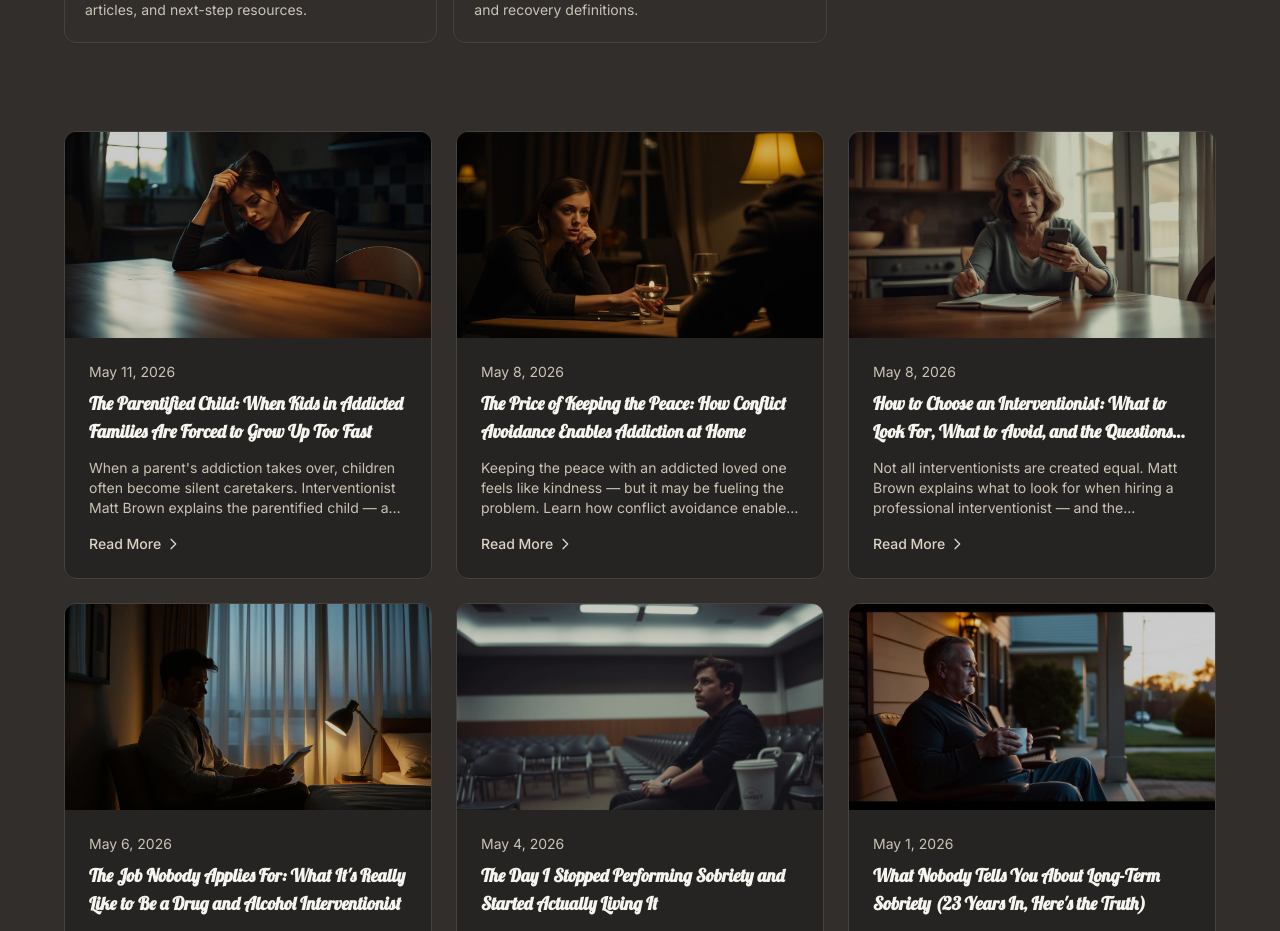
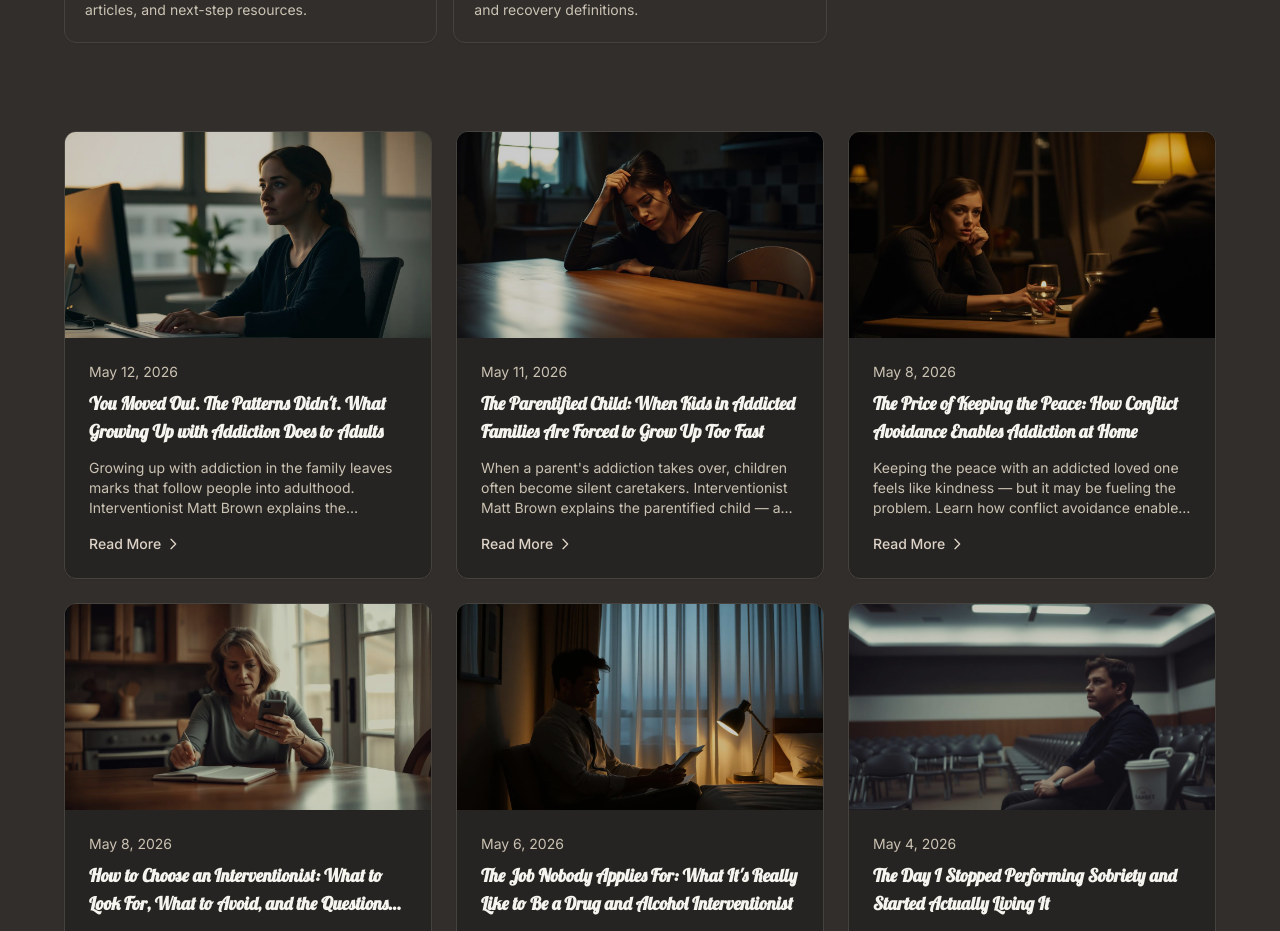
Before and after one commit to MattBrown0406/partywreckera, a React (Vite) app: page /blog in a window 1280 px wide. Shown: the part 820-1751 px from the top of the page. Built offline with nearby package versions, Linux system fonts and the light colour scheme; no server answers; the HTML template or start-up script is replaced by a standard one.

Commit message:
Changes
Co-authored-by: MattBrown0406 <249998524+MattBrown0406@users.noreply.github.com>

```diff
--- a/src/data/blogData.ts
+++ b/src/data/blogData.ts
@@ -104,6 +104,15 @@ export interface BlogArticle {
 }
 
 export const blogArticles: BlogArticle[] = [
+  {
+    id: "adult-children-of-addicts-patterns",
+    title: "You Moved Out. The Patterns Didn't. What Growing Up with Addiction Does to Adults",
+    date: "May 12, 2026",
+    image: blogImageAdultChildrenOfAddicts,
+    imageAlt: "A young adult woman at a desk in dim evening light, quietly scanning the room",
+    excerpt: "Growing up with addiction in the family leaves marks that follow people into adulthood. Interventionist Matt Brown explains the patterns, why they happen, and what to do about them.",
+    category: "Family"
+  },
   {
     id: "parentified-child-addiction-family",
     title: "The Parentified Child: When Kids in Addicted Families Are Forced to Grow Up Too Fast",
```
